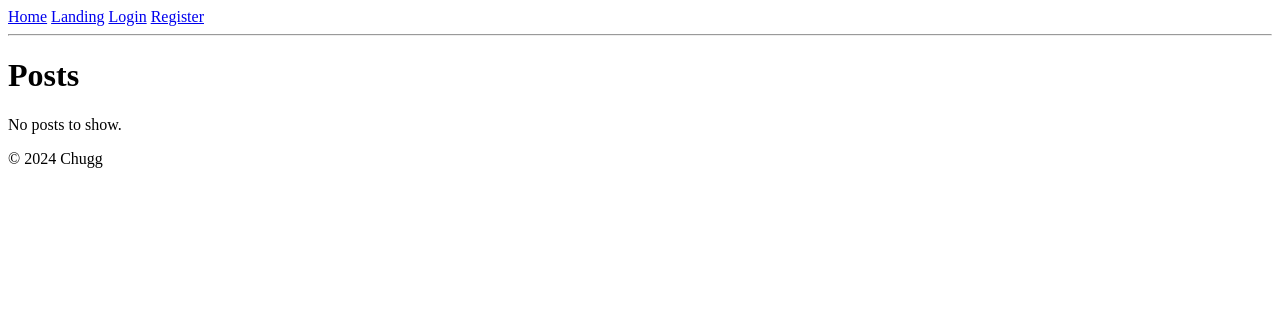
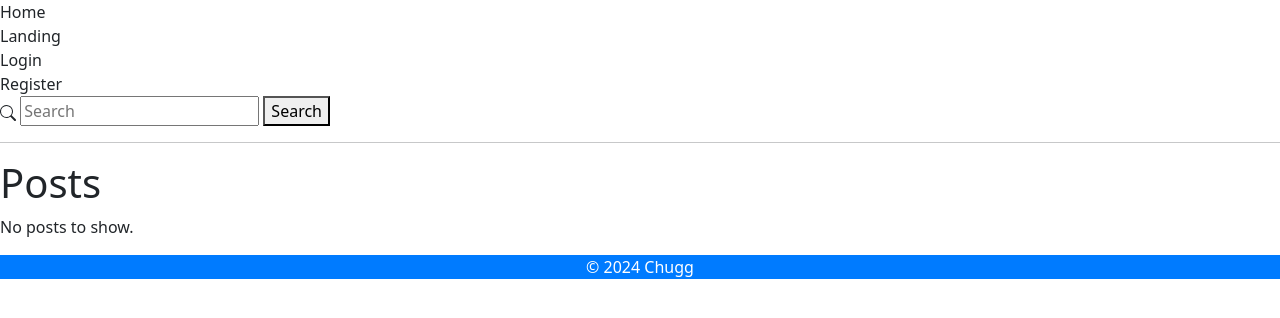
Before and after one commit to Radrados/agileProject, a Flask app: page / in a window 1280 px wide. Shown: the top 318 px of the page. Run offline with Flask 3, Linux system fonts and the light colour scheme; data that the repository does not hold is empty; some libraries are stand-ins or nearby versions.

Commit message:
Added search bar, icon and button in the nav bar, for the search of Posts. Added bootstrap as well for some styling and search icon.

```diff
--- a/app/templates/base.html
+++ b/app/templates/base.html
@@ -8,6 +8,8 @@
     <title>
         {% block title %}Welcome to Chugg{% endblock %}
     </title>
+    <link rel="stylesheet" href="static/style.css">
+    <link href="https://cdn.jsdelivr.net/npm/bootstrap@5.3.3/dist/css/bootstrap.min.css" rel="stylesheet" integrity="sha384-QWTKZyjpPEjISv5WaRU9OFeRpok6YctnYmDr5pNlyT2bRjXh0JMhjY6hW+ALEwIH" crossorigin="anonymous">
 </head>
 <body>
     <!-- Navigation -->
@@ -22,6 +24,16 @@
             <a class="nav-item nav-link" id="user_profile" href="{{ url_for('user', username=current_user.username) }}">My Profile</a>
             <a class="nav-item nav-link" id="logout" href="{{ url_for('logout') }}">Logout</a>
             {% endif %}
+
+            <div class="search">
+                <form method="post" action="{{ url_for('search') }}">
+                    <svg xmlns="http://www.w3.org/2000/svg" width="16" height="16" fill="currentColor" class="bi bi-search" viewBox="0 0 16 16">
+                        <path d="M11.742 10.344a6.5 6.5 0 1 0-1.397 1.398h-.001q.044.06.098.115l3.85 3.85a1 1 0 0 0 1.415-1.414l-3.85-3.85a1 1 0 0 0-.115-.1zM12 6.5a5.5 5.5 0 1 1-11 0 5.5 5.5 0 0 1 11 0"/>
+                      </svg>
+                    <input class="search-input" type="search" placeholder="Search" name="search-post">
+                    <button type="submit">Search</button>
+                </form>
+            </div>
         </div>
     </nav>
     <hr>
```
